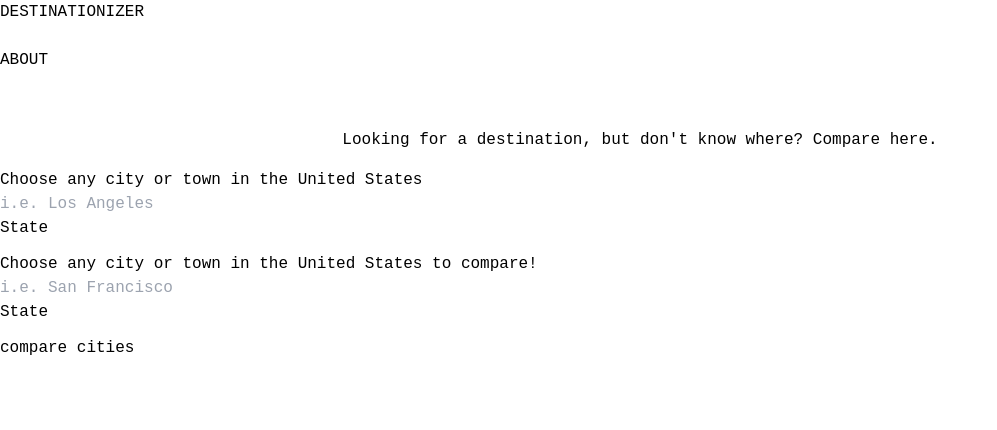
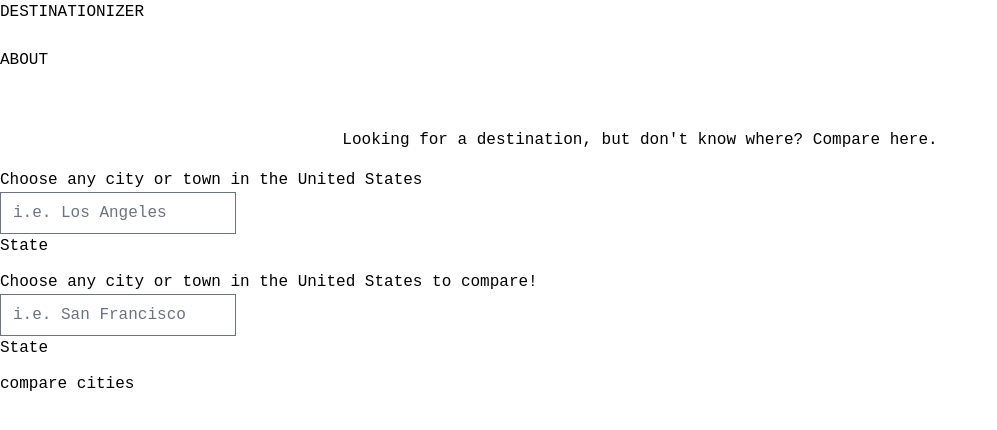
Before and after one commit to aimeemisaki/destinationizer, a React (Create React App) app: page / in a window 1280 px wide. Shown: the top 430 px of the page, without its empty margins (0-997 px from the left). Built offline with nearby package versions, Linux system fonts and the light colour scheme.

Commit message:
requires flowbite as plugin in tailwind.config.js

```diff
--- a/tailwind.config.js
+++ b/tailwind.config.js
@@ -6,5 +6,7 @@ module.exports = {
   theme: {
     extend: {},
   },
-  plugins: [],
+  plugins: [
+    require('flowbite/plugin')
+  ],
 }
```
